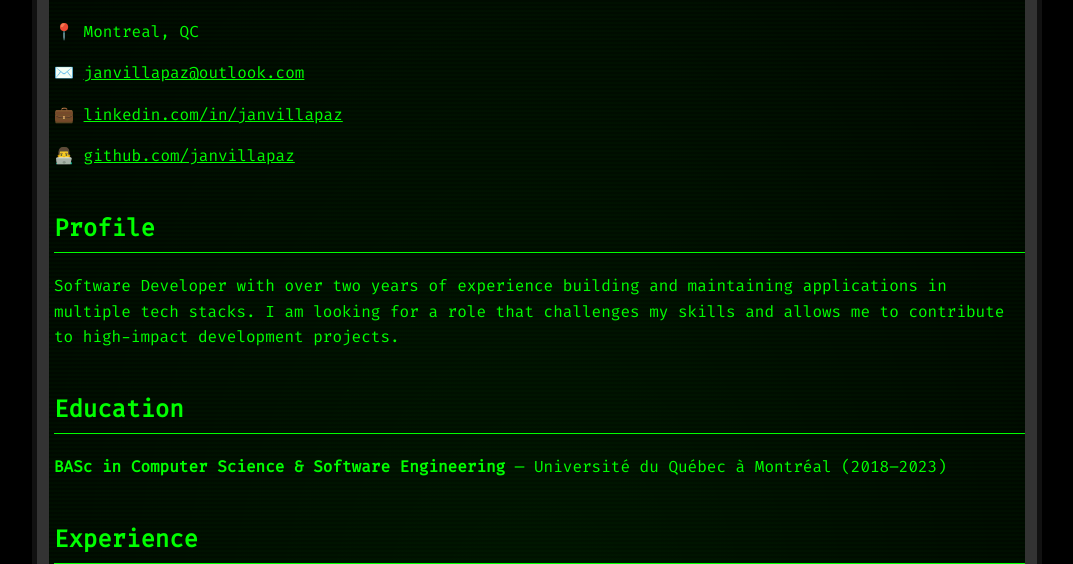
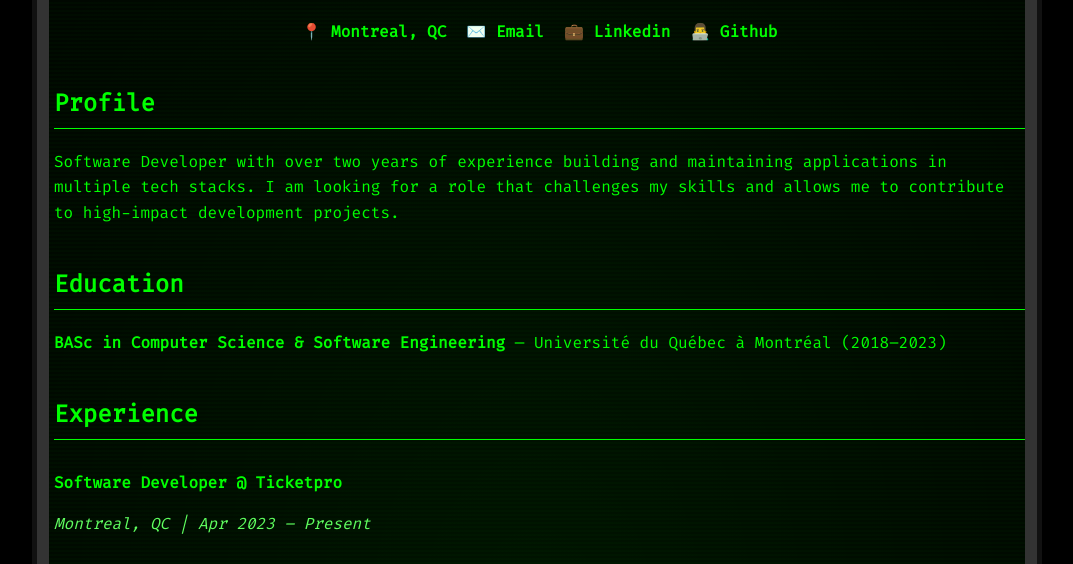
Before and after one commit to JanVillapaz/curriculum-vitae, a plain HTML site: page index.html in a window 1280 px wide. Shown: the part 182-746 px from the top of the page, without its empty margins (103-1176 px from the left). Drawn offline with Linux system fonts and the light colour scheme.

Commit message:
fix hyperlinks

```diff
--- a/index.html
+++ b/index.html
@@ -8,16 +8,16 @@
 </head>
 <body>
 <div class="monitor">
-
     <h1>janjan@terminal:~$ cat jan_villapaz_resume.txt
         <span class="blink">▌</span>
     </h1>
 
     <div class="contact">
-        <p>📍 Montreal, QC</p>
-        <p>✉️ <a href="mailto:janvillapaz@outlook.com">janvillapaz@outlook.com</a></p>
-        <p>💼 <a href="https://linkedin.com/in/janvillapaz" target="_blank">linkedin.com/in/janvillapaz</a></p>
-        <p>👨‍💻 <a href="https://github.com/janvillapaz" target="_blank">github.com/janvillapaz</a></p>
+        <div class="links-horizontal">
+            <a href="https://en.wikipedia.org/wiki/Montreal" target="_blank">📍 Montreal, QC</a>            <a href="mailto:janvillapaz@outlook.com">✉️ Email</a>
+            <a href="https://linkedin.com/in/janvillapaz" target="_blank">💼 Linkedin</a>
+            <a href="https://github.com/janvillapaz" target="_blank">👨‍💻 Github</a>
+        </div>
     </div>
 
     <h2>Profile</h2>
@@ -33,7 +33,6 @@
         (2018–2023)</p>
 
     <h2>Experience</h2>
-
     <div class="section">
         <p class="job-title">Software Developer @ Ticketpro</p>
         <p class="location-date">Montreal, QC | Apr 2023 – Present</p>
--- a/styles/app.css
+++ b/styles/app.css
@@ -91,3 +91,20 @@ ul {
     background: radial-gradient(ellipse at center, rgba(0, 255, 0, 0.08) 0%, transparent 70%);
     z-index: 1;
 }
+
+.links-horizontal {
+    display: flex;
+    justify-content: center;
+    gap: 20px;
+    flex-wrap: wrap;
+    margin: 10px 0;
+}
+
+.links-horizontal a {
+    text-decoration: none;
+    color: inherit;
+    font-weight: bold;
+}
+.links-horizontal span {
+    font-weight: bold;
+}
```
